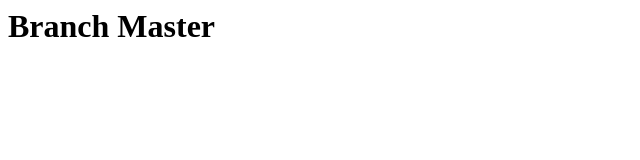
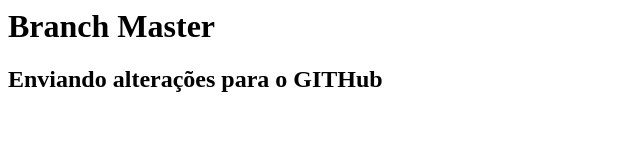
Before and after one commit to jeffersonjoaquim/modulogit, a plain HTML site: page Index.html in a window 1280 px wide. Shown: the whole page, without its empty margins (0-640 px from the left). Drawn offline with Linux system fonts and the light colour scheme.

Commit message:
primeiro envio para o GITHub

```diff
--- a/Index.html
+++ b/Index.html
@@ -1 +1,2 @@
 <h1>Branch Master</h1>
+<h2>Enviando alterações para o GITHub</h2>
```
Also changed, not shown: Comandos git.txt.
